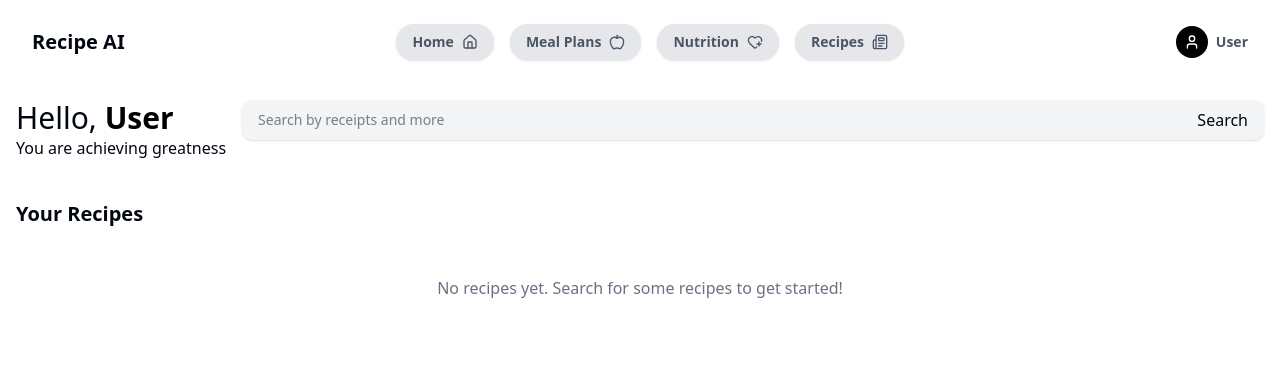
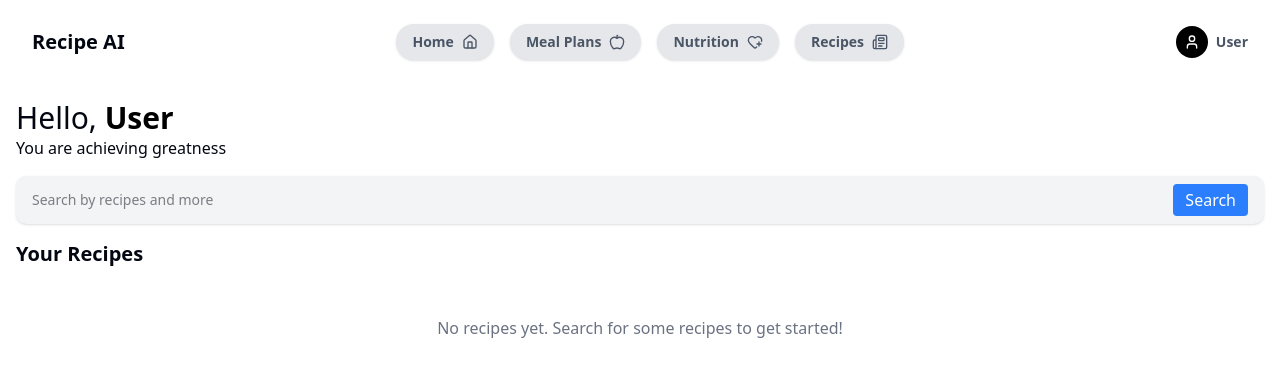
Before and after one commit to JesusVS760/recipe-ai, a Next.js app: page /dashboard/recipes in a window 1280 px wide. Shown: the top 376 px of the page. Built offline with nearby package versions, Linux system fonts and the light colour scheme.

Commit message:
Dashboard Search

```diff
--- /dev/null
+++ b/src/app/dashboard/components/search-bar.tsx
@@ -0,0 +1,43 @@
+"use client";
+
+import { useState } from "react";
+import { useRouter } from "next/navigation";
+
+export default function SearchBarLayout() {
+  const [searchQuery, setSearchQuery] = useState("");
+  const router = useRouter();
+
+  const handleSearch = () => {
+    if (searchQuery.trim()) {
+      // Navigate to recipes page with search query
+      router.push(
+        `/dashboard/recipes?search=${encodeURIComponent(searchQuery)}`
+      );
+    }
+  };
+
+  const handleKeyPress = (e: any) => {
+    if (e.key === "Enter") {
+      handleSearch();
+    }
+  };
+
+  return (
+    <div className="flex items-center w-full bg-gray-100 px-4 py-2 rounded-lg shadow-sm gap-2">
+      <input
+        type="text"
+        value={searchQuery}
+        onChange={(e) => setSearchQuery(e.target.value)}
+        onKeyPress={handleKeyPress}
+        placeholder="Search by recipes and more"
+        className="w-full bg-transparent outline-none text-sm"
+      />
+      <button
+        onClick={handleSearch}
+        className="px-3 py-1 bg-blue-500 text-white rounded hover:bg-blue-600"
+      >
+        Search
+      </button>
+    </div>
+  );
+}
--- a/src/app/dashboard/layout.tsx
+++ b/src/app/dashboard/layout.tsx
@@ -1,11 +1,13 @@
 import Header from "@/components/header";
 import Navigation from "@/components/providers/Navigation";
+import SearchBarLayout from "./components/search-bar";
 
 const DashboardLayout = ({ children }: any) => {
   return (
     <div className="flex flex-col gap-y-4 px-4">
       <Navigation />
       <Header />
+      <SearchBarLayout />
       <main> {children}</main>
     </div>
   );
--- a/src/app/dashboard/recipes/page.tsx
+++ b/src/app/dashboard/recipes/page.tsx
@@ -1,27 +1,46 @@
 "use client";
 
 import { useEffect, useState } from "react";
-import SearchRecipes from "./SearchRecipes";
+import { useSearchParams } from "next/navigation";
 import RecipeCard from "./recipe-card";
+import { useRecipeSearch } from "@/hooks/useRecipeSearch";
 
 export default function RecipesPage() {
-  const [searchResults, setSearchResults] = useState([]);
+  const searchParams = useSearchParams();
+  const searchQuery = searchParams.get("search");
+
+  const { loading, recipes, searchRecipes } = useRecipeSearch();
+  const [defaultRecipes, setDefaultRecipes] = useState([]);
+  const [currentRecipes, setCurrentRecipes] = useState([]);
   const [isSearching, setIsSearching] = useState(false);
-  const [defaultRecipes, setDefaultRecipes] = useState([]);
 
-  // Load default recipes on component mount
   useEffect(() => {
+    if (searchQuery) {
+      // Perform search if there's a search query in URL
+      setIsSearching(true);
+      performSearch(searchQuery);
+    } else {
+      // Load default recipes
       loadDefaultRecipes();
-  }, []);
+      setIsSearching(false);
+    }
+  }, [searchQuery]);
+
+  useEffect(() => {
+    // Update current recipes when search results change
+    if (isSearching) {
+      setCurrentRecipes(recipes);
+    } else {
+      setCurrentRecipes(defaultRecipes);
+    }
+  }, [recipes, defaultRecipes, isSearching]);
+
+  const performSearch = async (query: any) => {
+    await searchRecipes(query);
+  };
 
   const loadDefaultRecipes = async () => {
-    // This could be:
-    // - User's saved recipes
-    // - Featured recipes
-    // - Recently viewed recipes
-    // - Popular recipes
     try {
-      // Example: Load from API or local storage
       const savedRecipes = localStorage.getItem("favoriteRecipes");
       if (savedRecipes) {
         setDefaultRecipes(JSON.parse(savedRecipes));
@@ -31,14 +50,26 @@ export default function RecipesPage() {
     }
   };
 
-  const displayedRecipes = isSearching ? searchResults : defaultRecipes;
-  const title = isSearching ? "Search Results" : "Your Recipes";
+  const title = isSearching
+    ? `Search Results for "${searchQuery}"`
+    : "Your Recipes";
+
+  if (loading) {
+    return (
+      <div className="space-y-6">
+        <div className="text-center py-8">
+          <p>Searching...</p>
+        </div>
+      </div>
+    );
+  }
 
   return (
-    <div className="mt-6">
+    <div className="space-y-6">
+      <div>
         <h2 className="text-xl font-semibold mb-4">{title}</h2>
-      {displayedRecipes.length > 0 ? (
-        <RecipeCard recipeData={displayedRecipes} />
+        {currentRecipes.length > 0 ? (
+          <RecipeCard recipeData={currentRecipes} />
         ) : (
           <div className="text-gray-500 text-center py-8">
             {isSearching
@@ -47,5 +78,6 @@ export default function RecipesPage() {
           </div>
         )}
       </div>
+    </div>
   );
 }
--- a/src/components/header.tsx
+++ b/src/components/header.tsx
@@ -23,9 +23,9 @@ export default function Header() {
         </div>
         <div>You are achieving greatness</div>
       </div>
-      <div className="flex-grow">
+      {/* <div className="flex-grow">
         <SearchRecipes />
-      </div>
+      </div> */}
     </div>
   );
 }
```
Lines whose indentation alone changed are shown as unchanged.
